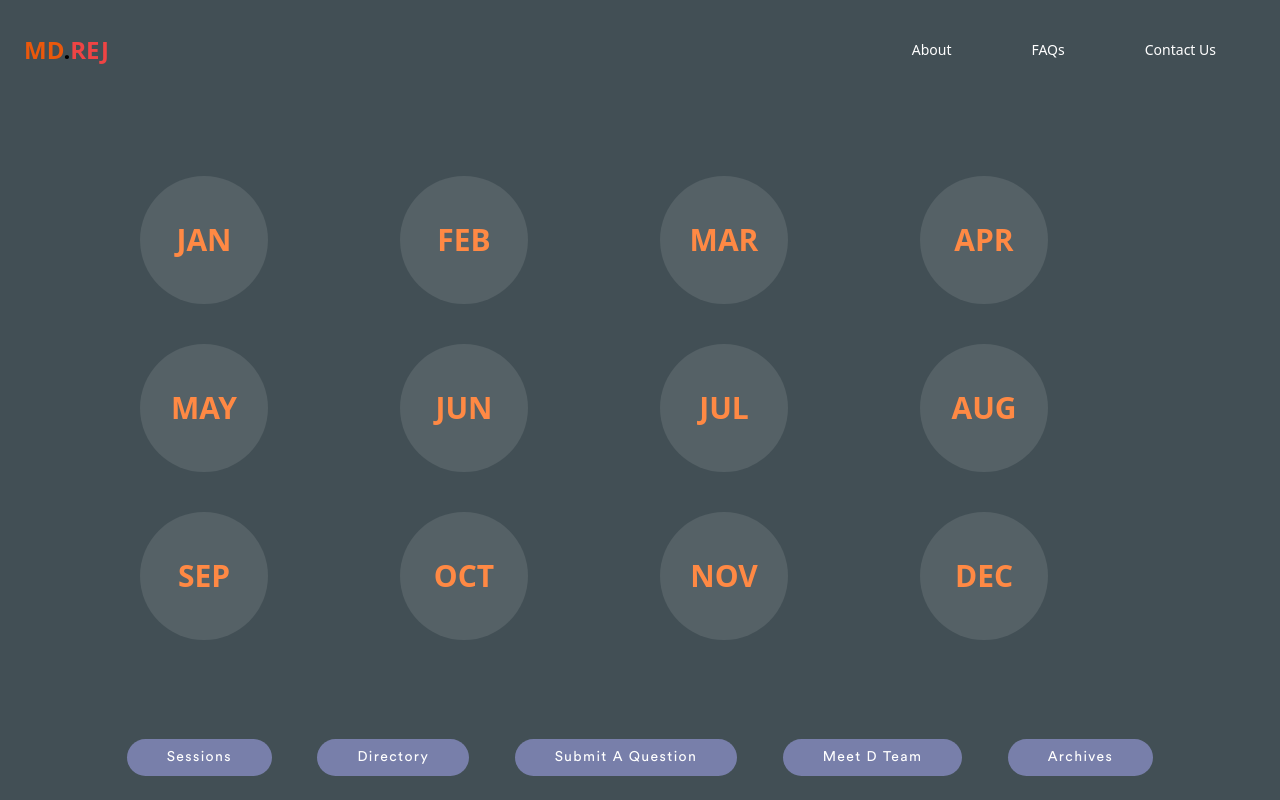
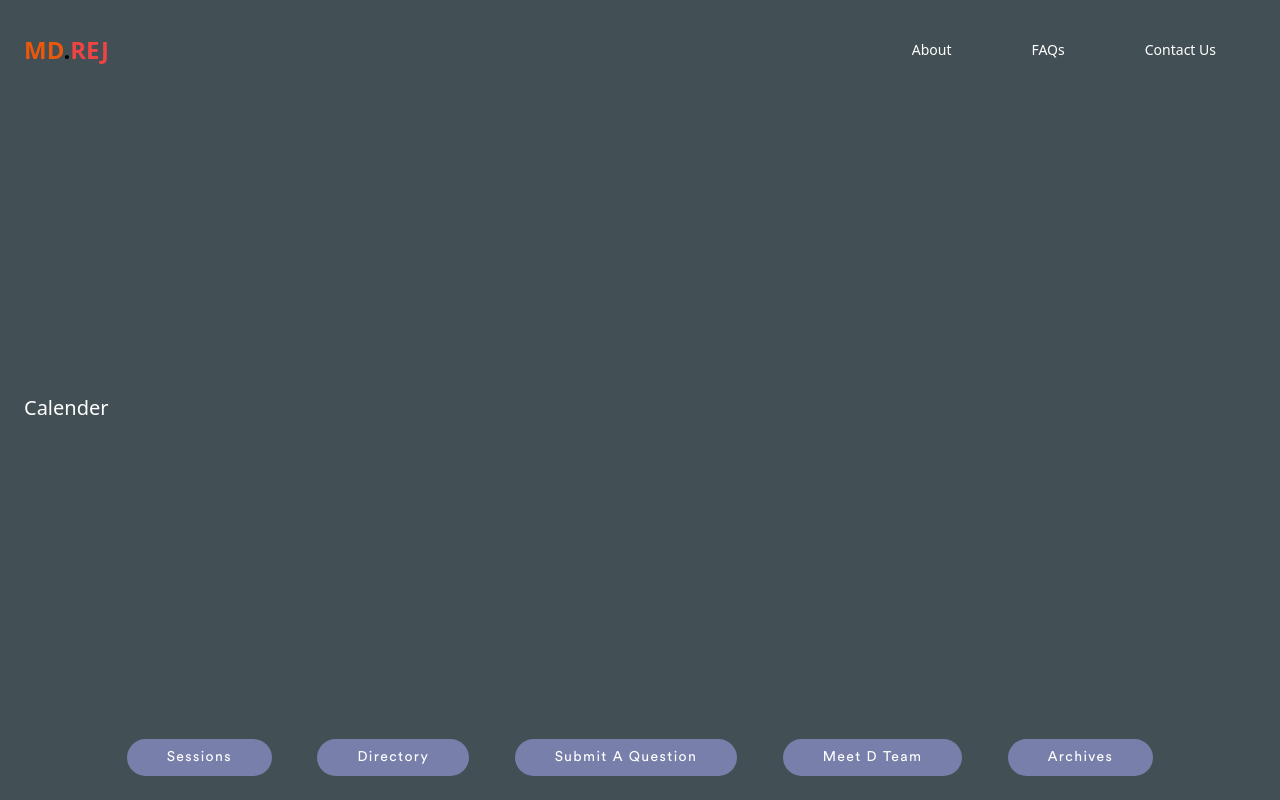
Before and after one commit to rejoan121615/event-handler-react, a React (Vite) app: page /archives in a window 1280 px wide. Built offline with nearby package versions, Linux system fonts and the light colour scheme.

Commit message:
week page create

```diff
--- /dev/null
+++ b/src/component/Archives/Calender.jsx
@@ -0,0 +1,30 @@
+import React, {useState} from "react";
+import moment from "moment";
+
+const Calender = () => {
+  const [monthList, setMonthList] = useState(moment.monthsShort());
+
+    return (
+        <section>
+            <div className="container">
+                {/* month wrapper  */}
+                <div className=" grid grid-cols-4 grid-rows-3 gap-10 max-w-[1000px] mx-auto">
+                    {monthList.map((month, index) => {
+                        return (
+                            <div
+                                className=" w-32 h-32 rounded-full bg-[#556166] hover:bg-[#555553] text-[#ff8944]
+                                  font-bold text-3xl flex justify-center items-center uppercase justify-items-center cursor-pointer transition-all
+                                  "
+                                key={index + "i"}
+                            >
+                                {month}
+                            </div>
+                        );
+                    })}
+                </div>
+            </div>
+        </section>
+    );
+};
+
+export default Calender;
--- /dev/null
+++ b/src/component/Archives/Week.jsx
@@ -0,0 +1,32 @@
+import React from "react";
+import { Link } from "react-router-dom";
+import { FontAwesomeIcon } from "@fortawesome/react-fontawesome";
+import { Swiper, SwiperSlide } from "swiper/react";
+import "swiper/css/bundle";
+
+const Week = () => {
+    return (
+        <section>
+            {/* heading  */}
+            <div className="container">
+                <Link
+                    to="/archives"
+                    className=" text-white capitalize text-xl font-medium"
+                >
+                    <FontAwesomeIcon icon="angle-left" className=" mr-2" />
+                    calender
+                </Link>
+            </div>
+            {/* bottom card slider  */}
+            <div className="">
+                {/* slider wrapper  */}
+                <Swiper slidesPerView={4}>
+                    <SwiperSlide></SwiperSlide>
+
+                </Swiper>
+            </div>
+        </section>
+    );
+};
+
+export default Week;
--- a/src/main.jsx
+++ b/src/main.jsx
@@ -13,7 +13,8 @@ import {
     faEllipsis,
     faBorderAll,
     faGem,
-    faR
+    faR,
+    faAngleLeft
 } from "@fortawesome/free-solid-svg-icons";
 
 ReactDOM.render(
@@ -31,4 +32,5 @@ library.add(
     faJs,
     faDribbble,
     faGem,
+    faAngleLeft
 );
--- a/src/page/Archives.jsx
+++ b/src/page/Archives.jsx
@@ -1,32 +1,31 @@
 import React, { useState } from "react";
-import moment from "moment";
+import Calender from "../component/Archives/Calender";
+import Week from '../component/Archives/Week';
 
 const Archives = () => {
+
+
+  const [weeks, setWeeks] = useState(
+    [
+      {
+        name: 'wednesday',
+        date: 'Jan 7th, 2022',
+        tag: '#UX Design',
+        background: ''
+      }
+    ]
+  );
+
+
     // generate months
-  const [monthList, setMonthList] = useState(moment.monthsShort());
-    console.log(moment().month(3))
+  return (
+    <React.Fragment>
+      {/* <Calender /> */}
+      <Week />
 
-    return (
-        <section>
-            <div className="container">
-                {/* month wrapper  */}
-                <div className=" grid grid-cols-4 grid-rows-3 gap-10 max-w-[1000px] mx-auto">
-                    {monthList.map((month, index) => {
-                        return (
-                            <div
-                            className=" w-32 h-32 rounded-full bg-[#556166] hover:bg-[#555553] text-[#ff8944]
-                                  font-bold text-3xl flex justify-center items-center uppercase justify-items-center cursor-pointer transition-all
-                                  "
-                                key={index + "i"}
-                            >
-                                {month}
-                            </div>
-                        );
-                    })}
-                </div>
-            </div>
-        </section>
-    );
+    </React.Fragment>
+  )
+
 };
 
 export default Archives;
```
